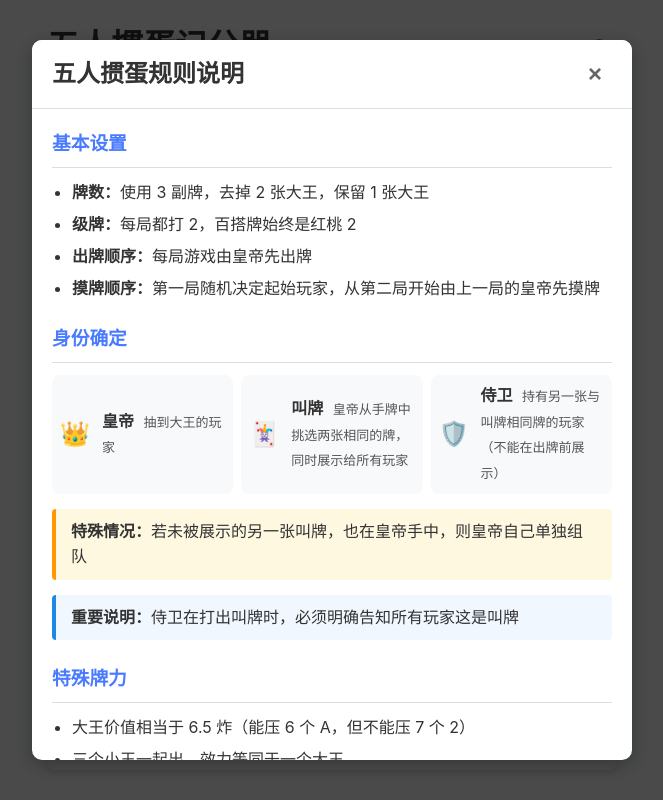
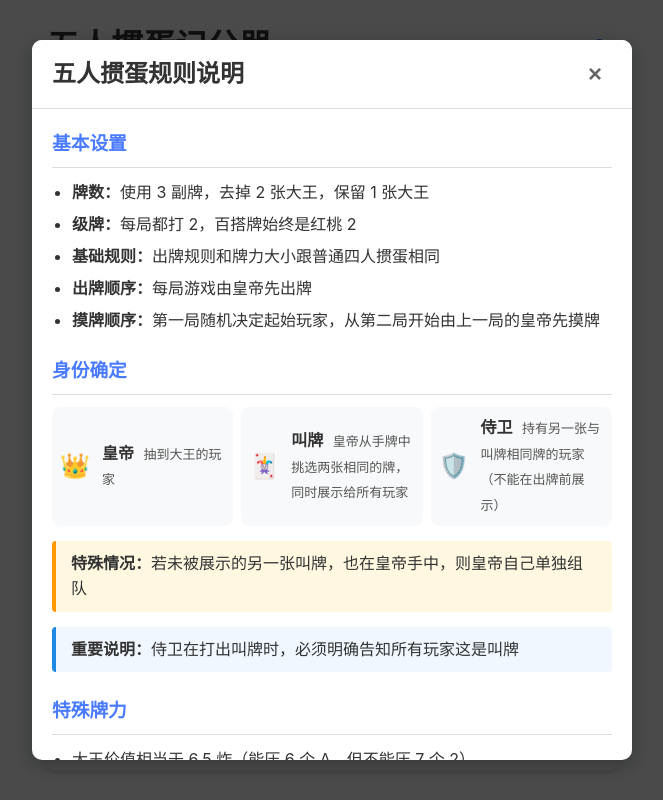
Before and after one commit to zouyu9631/FivePlayersGuandanScore, a Vue app: page / in a window 1280 px wide. Both pictures are taken after a click on the button "游戏规则". Shown: the whole page, without its empty margins (308-971 px from the left). Built offline with nearby package versions, Linux system fonts and the light colour scheme.

Commit message:
补充出牌规则

```diff
--- a/src/components/RulesModal.vue
+++ b/src/components/RulesModal.vue
@@ -12,6 +12,7 @@
           <ul>
             <li><strong>牌数：</strong>使用 3 副牌，去掉 2 张大王，保留 1 张大王</li>
             <li><strong>级牌：</strong>每局都打 2，百搭牌始终是红桃 2</li>
+            <li><strong>基础规则：</strong>出牌规则和牌力大小跟普通四人掼蛋相同</li>
             <li><strong>出牌顺序：</strong>每局游戏由皇帝先出牌</li>
             <li><strong>摸牌顺序：</strong>第一局随机决定起始玩家，从第二局开始由上一局的皇帝先摸牌</li>
           </ul>
```
